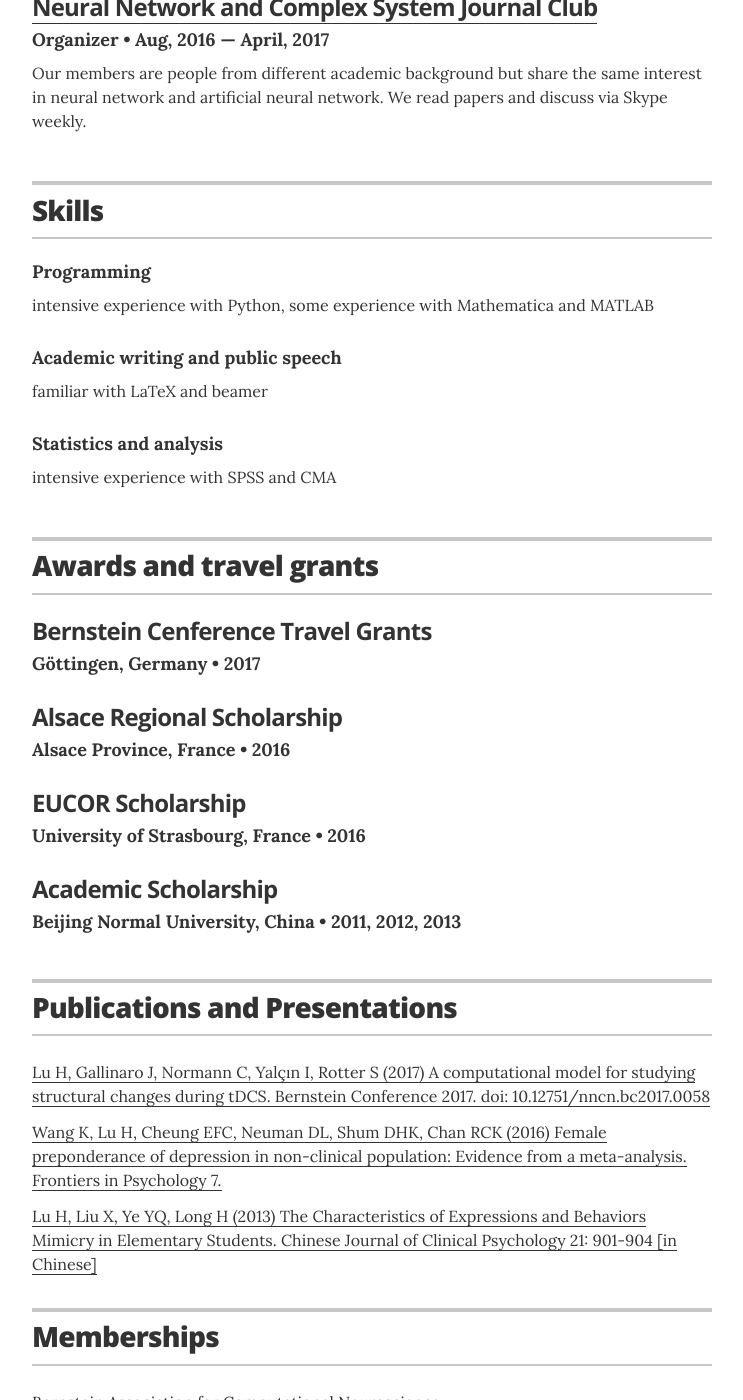
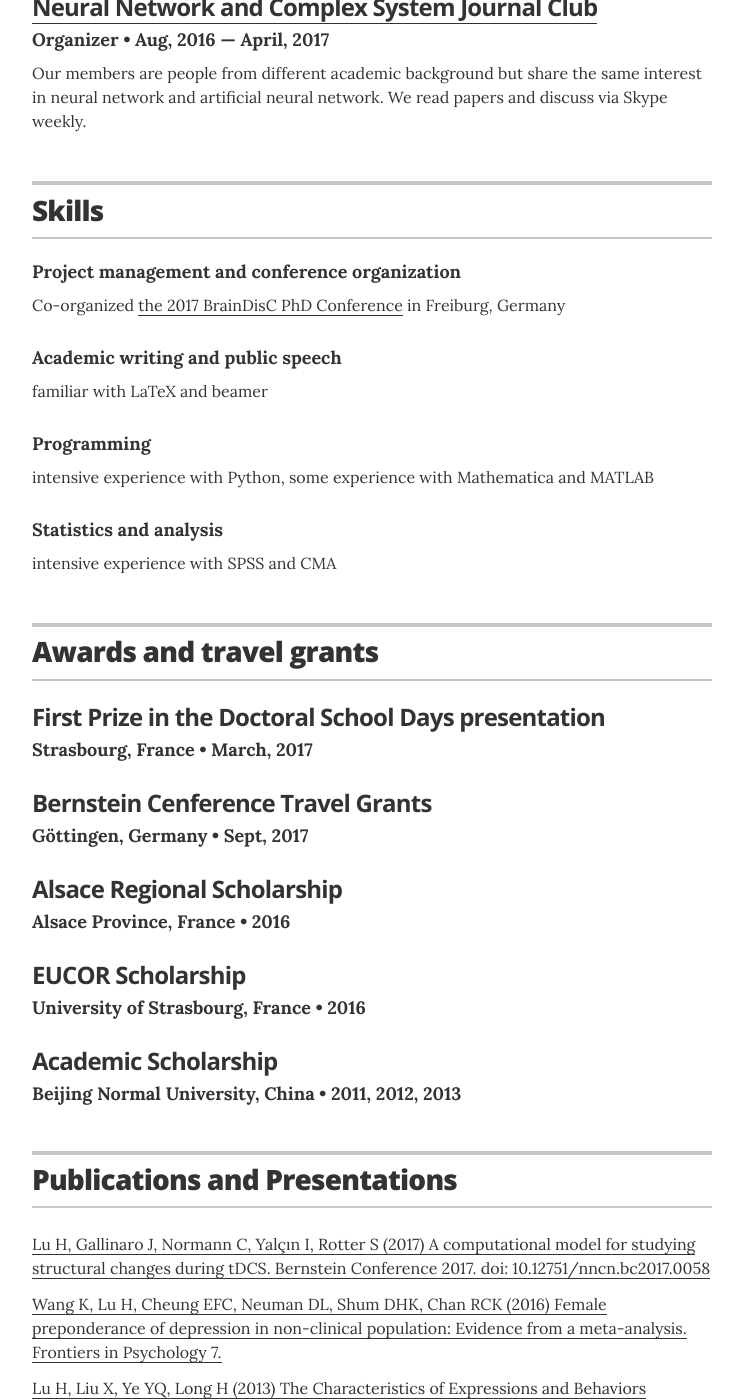
Before and after one commit to ErbB4/erbb4.github.io, a Jekyll site: the page built from index.html, in a window 1280 px wide and 1400 px high, scrolled down 2667 px. Shown: the whole window, without its empty margins (268-1011 px from the left). Built offline with Jekyll 4.4.1, drawn with Linux system fonts in a browser that asks for light colours.

Commit message:
first prize

```diff
--- a/_layouts/resume.html
+++ b/_layouts/resume.html
@@ -170,22 +170,31 @@
         </header>
 
         <div class="resume-item">
-          <h4 class="resume-item-details">Programming</h4>
-          <p class="resume-item-copy">intensive experience with Python, some experience with Mathematica and MATLAB</p>
+          <h4 class="resume-item-details">Project management and conference organization</h4>
+          <p class="resume-item-copy">Co-organized <a href="https://www.bcf.uni-freiburg.de/events/conferences-workshops/20170928-phd-conference">the 2017 BrainDisC PhD Conference</a> in Freiburg, Germany</p>
+        </div>
 
-
-        </div>
 
         <div class="resume-item">
           <h4 class="resume-item-details">Academic writing and public speech</h4>
           <p class="resume-item-copy">familiar with LaTeX and beamer</p>
+        </div>
 
+
+        <div class="resume-item">
+          <h4 class="resume-item-details">Programming</h4>
+          <p class="resume-item-copy">intensive experience with Python, some experience with Mathematica and MATLAB</p>
         </div>
+
+
 
         <div class="resume-item">
           <h4 class="resume-item-details">Statistics and analysis</h4>
           <p class="resume-item-copy">intensive experience with SPSS and CMA</p>
         </div>
+
+
+
 
       </section>
       <!-- end Skills -->
@@ -199,9 +208,16 @@
           <h2>Awards and travel grants</h2>
         </header>
 
+
+        <div class="resume-item">
+          <h3 class="resume-item-title" itemprop="award">First Prize in the Doctoral School Days presentation</h3>
+          <h4 class="resume-item-details">Strasbourg, France &bull; March, 2017</h4>
+
+        </div>
+
         <div class="resume-item">
           <h3 class="resume-item-title" itemprop="travel grants">Bernstein Cenference Travel Grants</h3>
-          <h4 class="resume-item-details">Göttingen, Germany &bull; 2017</h4>
+          <h4 class="resume-item-details">Göttingen, Germany &bull; Sept, 2017</h4>
 
         </div>
 
```
